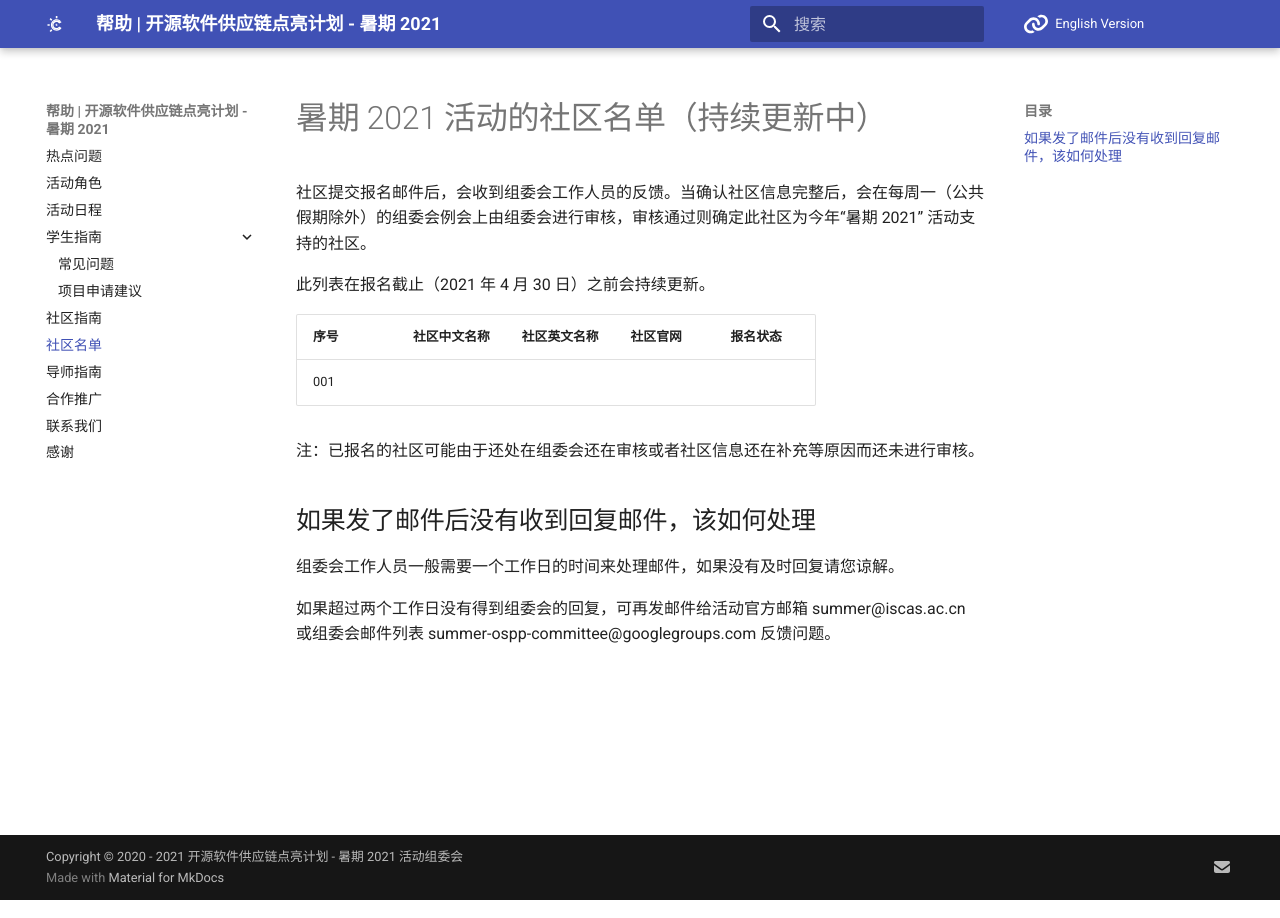
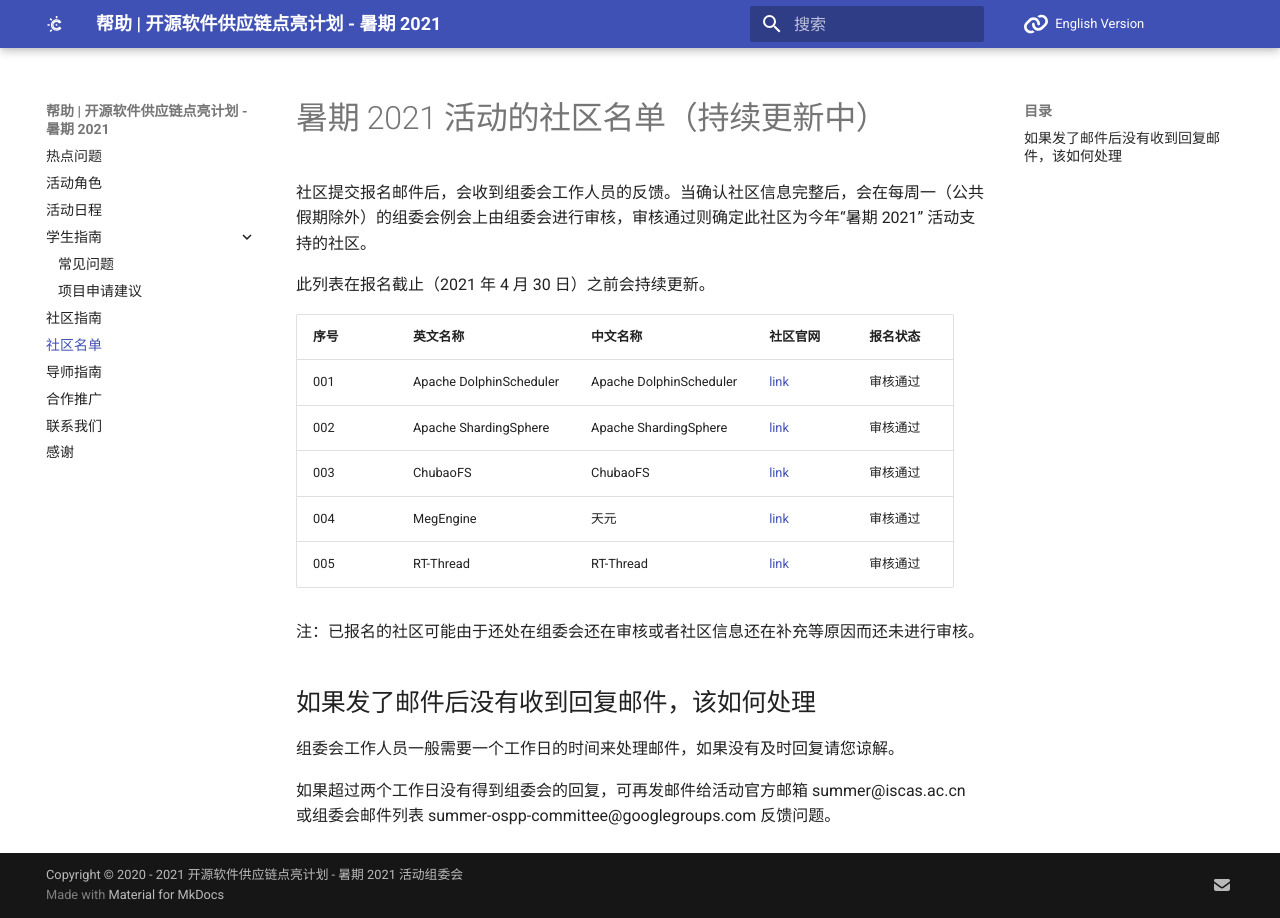
Before and after one commit to summer-ospp/help, an MkDocs documentation site: the page built from docs/communities-list.md, in a window 1280 px wide. Built offline with MkDocs 1.6.1 and Material for MkDocs 9.7.7, drawn with Linux system fonts in a browser that asks for light colours; comment, search, counter and statistics services are not loaded.

Commit message:
add accepted list on 20200208

```diff
--- a/docs/communities-list.md
+++ b/docs/communities-list.md
@@ -4,9 +4,13 @@
 
 此列表在报名截止（2021 年 4 月 30 日）之前会持续更新。
 
-| 序号 | 社区中文名称 | 社区英文名称 | 社区官网 | 报名状态 |
-| ---- | ------------ | ------------ | -------- | -------- |
-| 001  |              |              |          |          |
+| 序号 |英文名称 | 中文名称 | 社区官网 | 报名状态 |
+| ---- | ------------ | ----------- | -------- | -------- |
+| 001  |  Apache DolphinScheduler   | Apache DolphinScheduler | [link](https://dolphinscheduler.apache.org/)          | 审核通过 |
+| 002  |  Apache ShardingSphere     | Apache ShardingSphere   | [link](http://shardingsphere.apache.org/index_zh.html) | 审核通过 |
+| 003  |  ChubaoFS                  | ChubaoFS                | [link](https://github.com/chubaofs/chubaofs)           | 审核通过 |
+| 004  |  MegEngine                 | 天元                     | [link](https://megengine.org.cn/)                      | 审核通过 |
+| 005  |  RT-Thread                 | RT-Thread               | [link](https://www.rt-thread.org/)                     | 审核通过 |
 
 注：已报名的社区可能由于还处在组委会还在审核或者社区信息还在补充等原因而还未进行审核。
 
```
